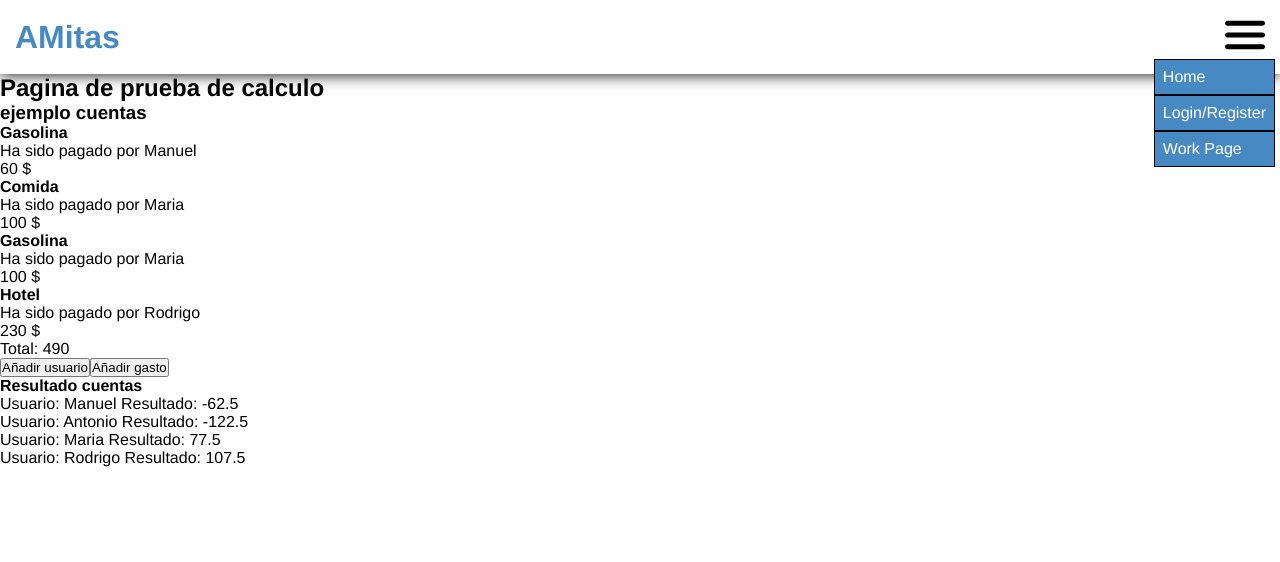
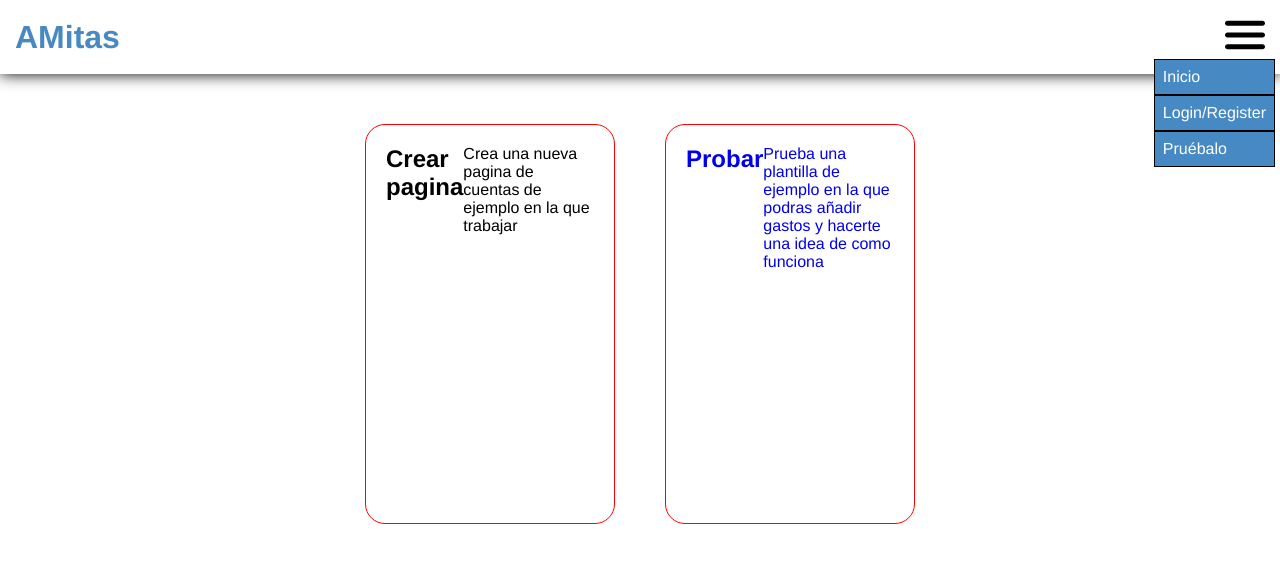
Before and after one commit to martintorreiro/aMitas-front, a React (Create React App) app: page /work-page in a window 1280 px wide. Both pictures are taken after a click on the element 1245 px from the left and 37 px from the top of the page. Shown: the top 562 px of the page. Built offline with nearby package versions, Linux system fonts and the light colour scheme.

Commit message:
estructurando calculos

```diff
--- a/src/App.css
+++ b/src/App.css
@@ -16,10 +16,11 @@ body {
 li {
   list-style: none;
 }
-a {
+ a {
   text-decoration: none;
-  color: var(--primary-blue);
+
 }
+header a {color: var(--primary-blue);}
 
 #root {
   height: 100vh;
@@ -156,3 +157,22 @@ img {
   background-color: rgb(236, 55, 100);
   color: white;
 }
+
+
+.wp--selection-container{
+display: flex;
+justify-content: center;
+align-items: center;
+gap: 50px;
+flex-wrap: wrap;
+padding: 50px;
+}
+
+.selection-box{
+  border: 1px solid red;
+  height: 400px;
+  width: 250px;
+  border-radius: 20px;
+  padding: 20px;
+  display: flex;
+}
--- a/src/App.js
+++ b/src/App.js
@@ -3,6 +3,7 @@ import { Login } from "./pages/login";
 import { Route, BrowserRouter, Routes } from "react-router-dom";
 import { Home } from "./pages/home";
 import { MainHeader } from "./components/main-header";
+import { Cuentas } from "./pages/calc-example";
 import { WorkPage } from "./pages/work-page";
 import { Register } from "./pages/register";
 import { Validate } from "./pages/validation";
@@ -16,6 +17,7 @@ function App() {
           <Route path="/" element={<Home />}></Route>
           <Route path="/login" element={<Login />}></Route>
           <Route path="/work-page" element={<WorkPage />}></Route>
+          <Route path="/prueba" element={<Cuentas />}></Route>
           <Route path="/register" element={<Register />}></Route>
           <Route path="/validate" element={<Validate />}></Route>
         </Routes>
--- a/src/components/addExpense.js
+++ b/src/components/addExpense.js
@@ -1,6 +1,8 @@
 import { v4 } from "uuid";
+import { useModal } from "../hooks/useModal";
 
-export const AddExpense = ({ closeModal, users, añadirGasto }) => {
+export const AddExpense = ({ users, añadirGasto }) => {
+  const { isOpen, openModal, closeModal } = useModal();
   const handleForm = async (e) => {
     e.preventDefault();
     const formInputs = {
@@ -19,7 +21,8 @@ export const AddExpense = ({ closeModal, users, añadirGasto }) => {
 
   return (
     <div>
-      <button onClick={closeModal}>X</button>
+      <button onClick={openModal}>añadir Gasto</button>
+      {isOpen?<div> <button onClick={closeModal}>X</button>
       <form onSubmit={handleForm}>
         <label>
           Concepto:
@@ -41,10 +44,11 @@ export const AddExpense = ({ closeModal, users, añadirGasto }) => {
         </label>
         <label>
           Cuantía:
-          <input type="number" id="cuantia" name="cuantia" />
+          <input type="text" id="cuantia" name="cuantia" />
         </label>
         <button>Añadir</button>
-      </form>
+      </form></div>:<></>}
+
     </div>
   );
 };
--- a/src/components/addUser.js
+++ b/src/components/addUser.js
@@ -1,8 +1,12 @@
-export const AddUser = ({ closeModal, users, añadirGasto }) => {
+import { useModal } from "../hooks/useModal";
+
+export const AddUser = ({añadirGasto }) => {
+  const { isOpen, openModal, closeModal } = useModal();
   return (
     <>
       <div>
-        <button onClick={closeModal}>X</button>
+        <button onClick={openModal}>Añadir usuario</button>
+        {isOpen?<div> <button onClick={closeModal}>X</button>
         <form>
           <label>
             Nombre usuario:
@@ -10,7 +14,8 @@ export const AddUser = ({ closeModal, users, añadirGasto }) => {
           </label>
 
           <button>Añadir</button>
-        </form>
+        </form></div>:<></>}
+
       </div>
     </>
   );
--- a/src/components/dropDownMenu.js
+++ b/src/components/dropDownMenu.js
@@ -18,7 +18,7 @@ export const DropDownMenu = () => {
       <nav className={`menu-list ${clicked ? "active" : "inactive"}`}>
         <ul>
           <Link to="/">
-            <li onClick={() => setClicked(false)}>Home</li>
+            <li onClick={() => setClicked(false)}>Inicio</li>
           </Link>
           {user ? (
             <Link to="/">
@@ -31,7 +31,7 @@ export const DropDownMenu = () => {
           )}
 
           <Link to="/work-page">
-            <li onClick={() => setClicked(false)}>Work Page</li>
+            <li onClick={() => setClicked(false)}>Pruébalo</li>
           </Link>
         </ul>
       </nav>
--- /dev/null
+++ b/src/components/work-page-selection.js
@@ -0,0 +1,12 @@
+
+export const Selection = ({msg,title})=>{
+
+    return(
+
+        <section className="selection-box">
+            <h2>{title}</h2>
+            <p>{msg}</p>
+        </section>
+
+    )
+}
--- a/src/components/calc-example.js
+++ b/src/pages/calc-example.js
@@ -1,46 +1,23 @@
 import { useEffect, useState } from "react";
 import { v4 } from "uuid";
-import { useModal } from "../hooks/useModal";
-import { AddExpense } from "./addExpense";
-import { AddUser } from "./addUser";
+import { AddExpense } from "../components/addExpense";
+import { AddUser } from "../components/addUser";
+import usersJSON from "../users-example.json"
 
 export const Cuentas = () => {
-  const { isOpen, openModal, closeModal } = useModal();
-  const [users, setUsers] = useState([
-    {
-      nombre: "Manuel",
-      conceptos: [{ concepto: "Gasolina", importe: 60 }],
-    },
-    {
-      nombre: "Antonio",
-      conceptos: [],
-    },
-    {
-      nombre: "Maria",
-      conceptos: [
-        { concepto: "Comida", importe: 100 },
-        { concepto: "Gasolina", importe: 100 },
-      ],
-    },
-    {
-      nombre: "Rodrigo",
-      conceptos: [{ concepto: "Hotel", importe: 230 }],
-    },
-  ]);
 
+  const [users, setUsers] = useState(usersJSON);
   const [gastoTotal, setGastoTotal] = useState(0);
   const [resultado, setResultado] = useState([]);
 
   useEffect(() => {
-    console.log();
+
     const importeUsuarios = users.map((user) => {
       return {
         nombre: user.nombre,
         importe: user.conceptos.reduce((a, b) => {
           if (user.conceptos.length === 0) {
             return 0;
-          } else if (user.conceptos.length === 1) {
-            return user.conceptos[0].importe;
           }
           return a + b.importe;
         }, 0),
@@ -94,8 +71,17 @@ export const Cuentas = () => {
         })}
       </ul>
       <p>Total: {gastoTotal}</p>
-      <button onClick={openModal}>Añadir usuario</button>
-      <button onClick={openModal}>Añadir gasto</button>
+      <AddExpense
+          users={users.map((user) => user.nombre)}
+          añadirGasto={añadirGasto}
+        ></AddExpense>
+
+
+        <AddUser
+          users={users.map((user) => user.nombre)}
+          añadirGasto={añadirGasto}
+        ></AddUser>
+
       <h4>Resultado cuentas</h4>
       <ul>
         {resultado.map((user) => {
@@ -106,24 +92,9 @@ export const Cuentas = () => {
           );
         })}
       </ul>
-      {isOpen ? (
-        <AddExpense
-          closeModal={closeModal}
-          users={users.map((user) => user.nombre)}
-          añadirGasto={añadirGasto}
-        ></AddExpense>
-      ) : (
-        <></>
-      )}
-      {isOpen ? (
-        <AddUser
-          closeModal={closeModal}
-          users={users.map((user) => user.nombre)}
-          añadirGasto={añadirGasto}
-        ></AddUser>
-      ) : (
-        <></>
-      )}
+
+
+
     </>
   );
 };
--- a/src/pages/work-page.js
+++ b/src/pages/work-page.js
@@ -1,11 +1,14 @@
-import { useState } from "react";
-import { Cuentas } from "../components/calc-example";
+import { Link } from "react-router-dom";
+import { Selection } from "../components/work-page-selection";
 
 export const WorkPage = () => {
   return (
     <section>
-      <h2>Pagina de prueba de calculo</h2>
-      <Cuentas></Cuentas>
+
+      <div className="wp--selection-container">
+      <Selection title="Crear pagina" msg="Crea una nueva pagina de cuentas de ejemplo en la que trabajar"></Selection>
+     <Link to="/prueba"><Selection title="Probar" msg="Prueba una plantilla de ejemplo en la que podras añadir gastos y hacerte una idea de como funciona"></Selection></Link>
+     </div>
     </section>
   );
 };
--- /dev/null
+++ b/src/users-example.json
@@ -0,0 +1,21 @@
+[
+    {
+      "nombre": "Manuel",
+      "conceptos": [{ "concepto": "Gasolina", "importe": 60 }]
+    },
+    {
+      "nombre": "Antonio",
+      "conceptos": []
+    },
+    {
+      "nombre": "Maria",
+      "conceptos": [
+        { "concepto": "Comida", "importe": 100 },
+        { "concepto": "Gasolina", "importe": 100 }
+      ]
+    },
+    {
+      "nombre": "Rodrigo",
+      "conceptos": [{ "concepto": "Hotel", "importe": 230 }]
+    }
+  ]
```
